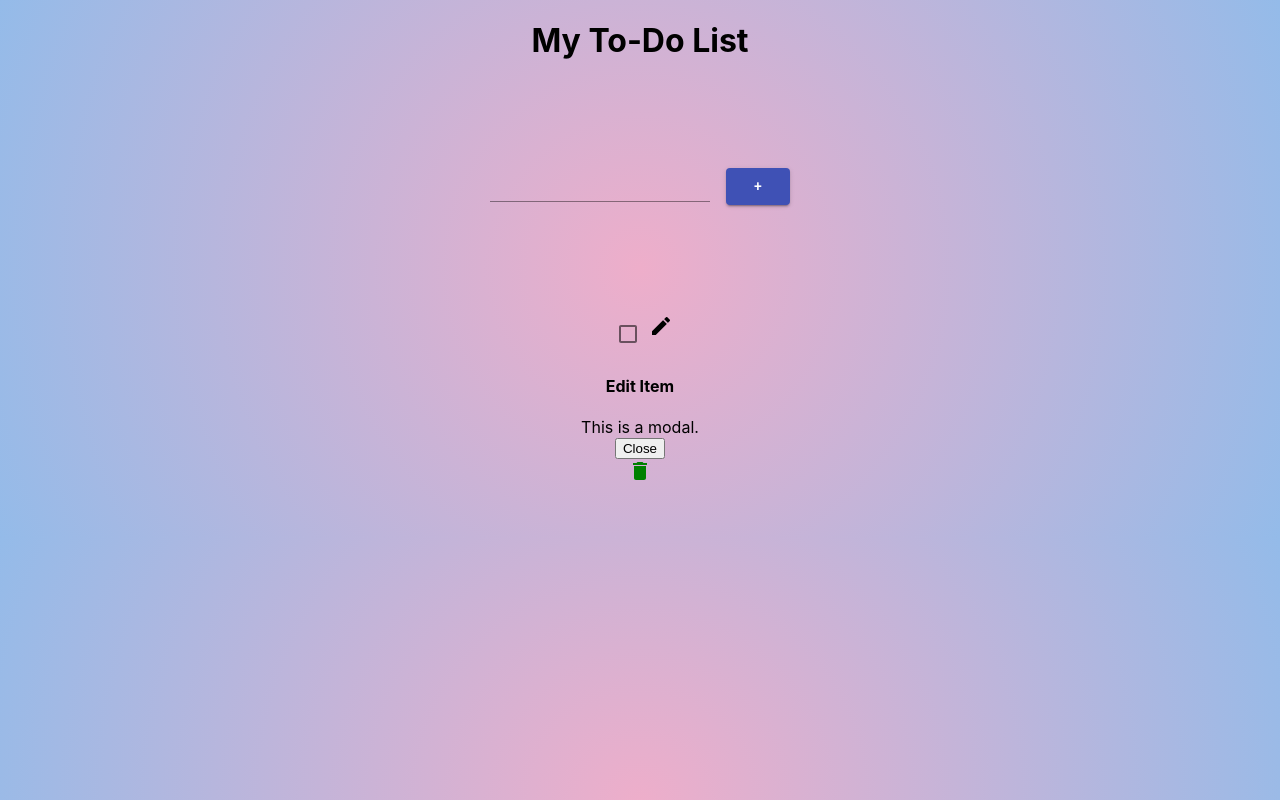
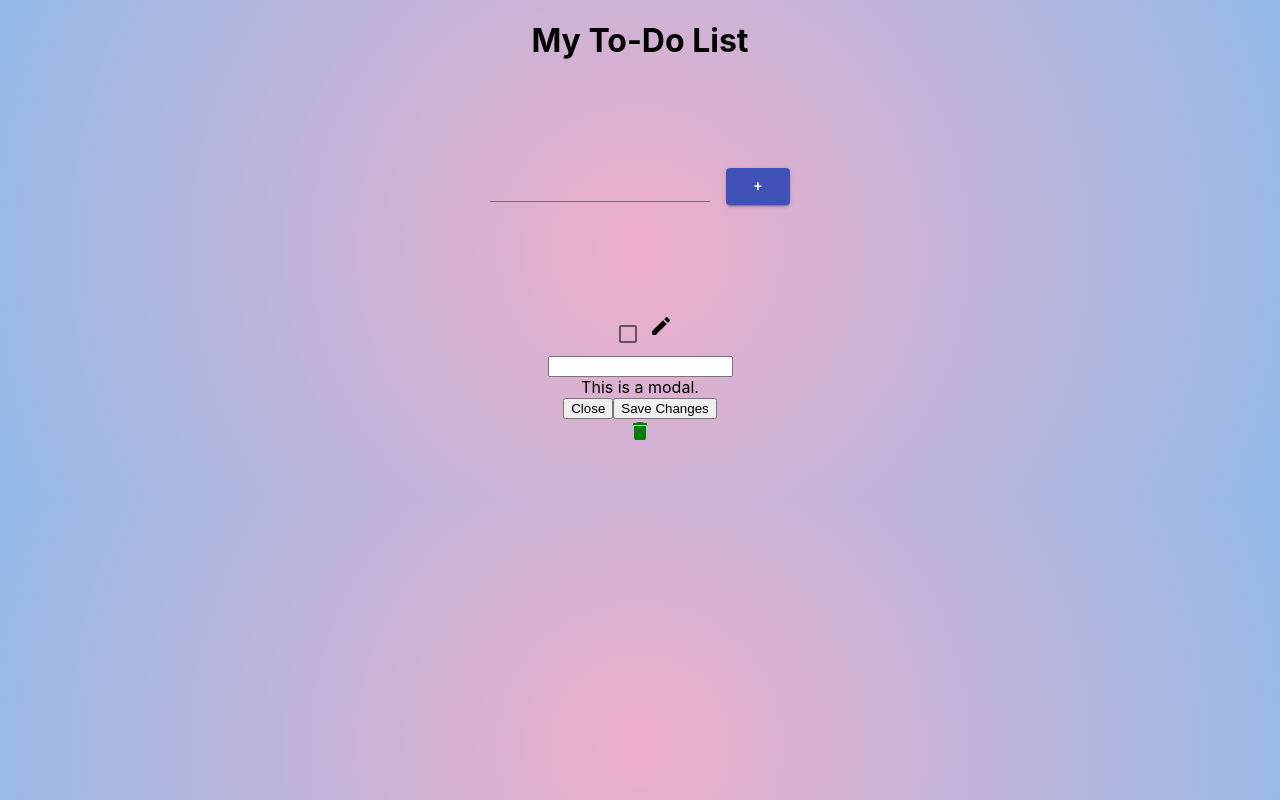
Before and after one commit to 2021-IBM-Accelerate-SW-Track/lab-1-team-11, a React (Create React App) app: page / in a window 1280 px wide. Both pictures are taken after a click on the element "edit_icon". Built offline with nearby package versions, Linux system fonts and the light colour scheme.

Commit message:
initial commit

```diff
--- a/src/component/modal/modal.js
+++ b/src/component/modal/modal.js
@@ -12,7 +12,7 @@ const Modal = (props) => {
     <div className="modal">
       <div className="modal-content">
         <div className="modal-header">
-          <h4 className="modal-title">Edit Item</h4>
+        <input className="modal-title" type="text" name="name"/>
         </div>
         <div className="modal-body">This is a modal.</div>
         <div className="modal-footer">
@@ -20,6 +20,7 @@ const Modal = (props) => {
             Close
             <Modal close={close} />
           </button>
+          <button className="button" onClick={handleClose}>Save Changes</button>
         </div>
       </div>
     </div>
```
